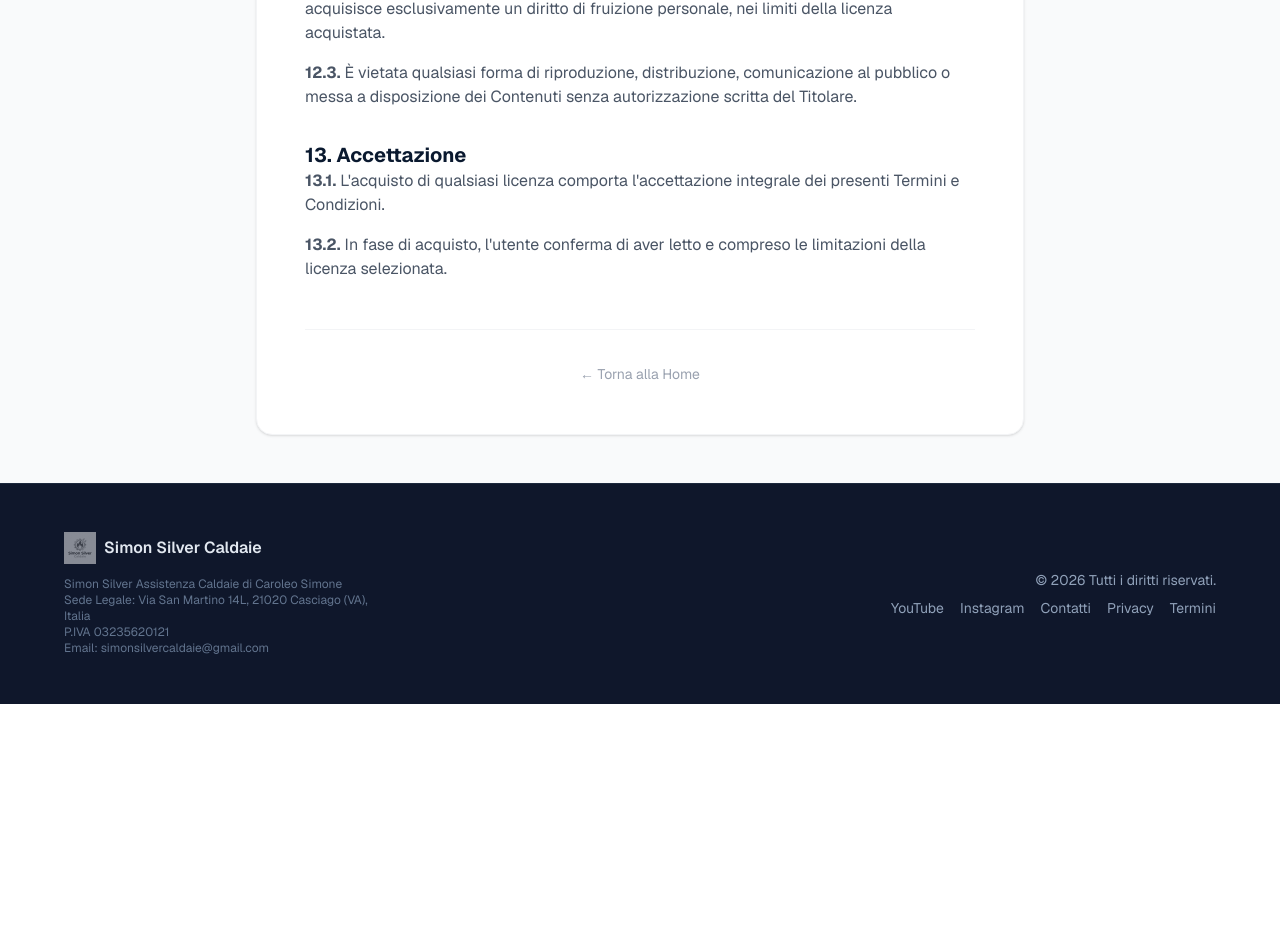
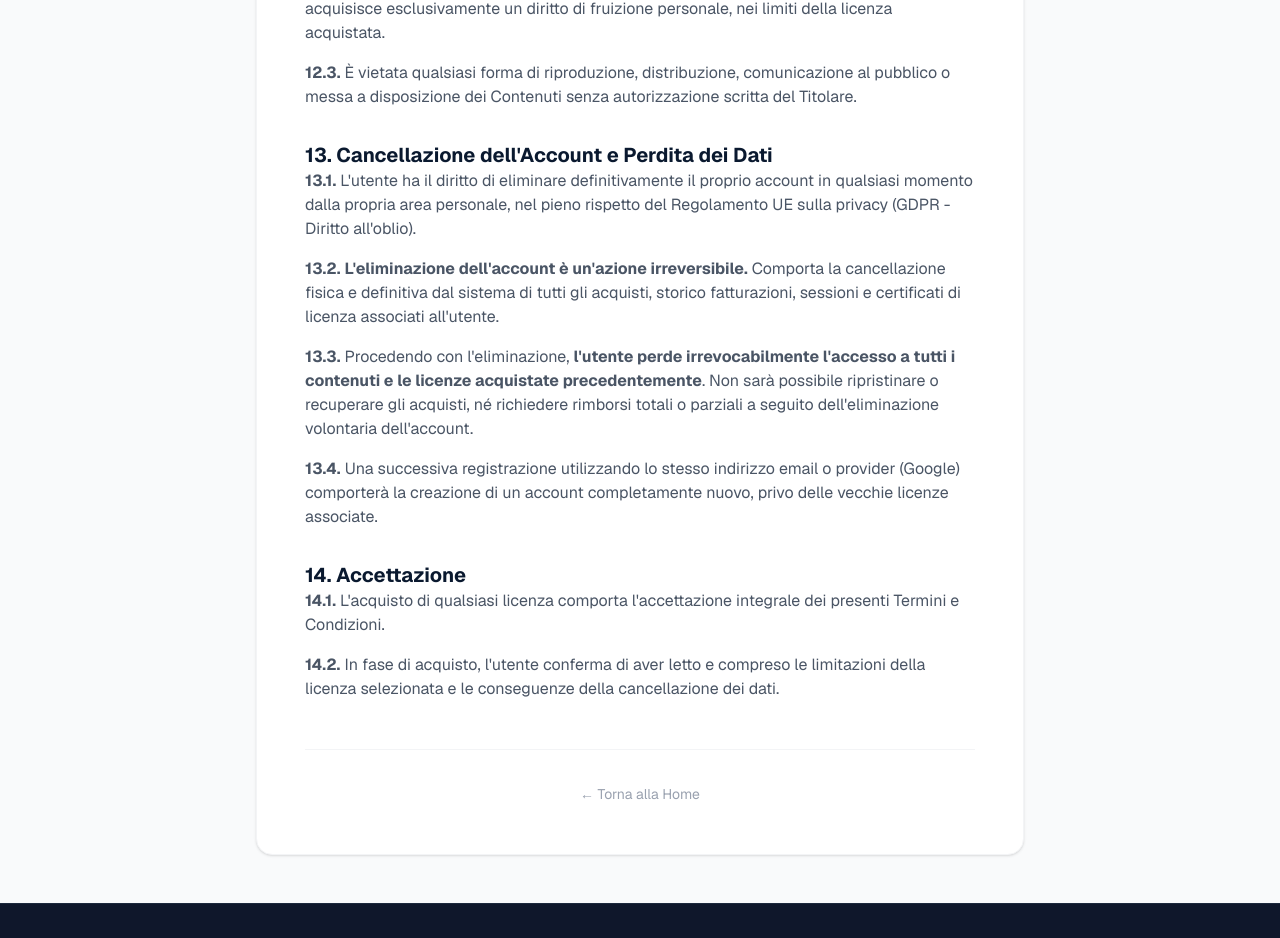
Before and after one commit to simonsilvercaldaie/sito-caldaie, a Next.js app: page /termini in a window 1280 px wide. Shown: the part 3772-4710 px from the top of the page. Before the commit the page ends 4476 px from the top, so only its background shows below. Built offline with nearby package versions, Linux system fonts and the light colour scheme.

Commit message:
docs: add account deletion policy to terms of use and legal texts

```diff
--- a/app/termini/page.tsx
+++ b/app/termini/page.tsx
@@ -163,9 +163,17 @@ export default function TerminiPage() {
                         </section>
 
                         <section>
-                            <h2 className="text-xl font-bold text-primary">13. Accettazione</h2>
-                            <p><strong>13.1.</strong> L'acquisto di qualsiasi licenza comporta l'accettazione integrale dei presenti Termini e Condizioni.</p>
-                            <p className="mt-4"><strong>13.2.</strong> In fase di acquisto, l'utente conferma di aver letto e compreso le limitazioni della licenza selezionata.</p>
+                            <h2 className="text-xl font-bold text-primary">13. Cancellazione dell'Account e Perdita dei Dati</h2>
+                            <p><strong>13.1.</strong> L'utente ha il diritto di eliminare definitivamente il proprio account in qualsiasi momento dalla propria area personale, nel pieno rispetto del Regolamento UE sulla privacy (GDPR - Diritto all'oblio).</p>
+                            <p className="mt-4"><strong>13.2.</strong> <strong>L'eliminazione dell'account è un'azione irreversibile.</strong> Comporta la cancellazione fisica e definitiva dal sistema di tutti gli acquisti, storico fatturazioni, sessioni e certificati di licenza associati all'utente.</p>
+                            <p className="mt-4"><strong>13.3.</strong> Procedendo con l'eliminazione, <strong>l'utente perde irrevocabilmente l'accesso a tutti i contenuti e le licenze acquistate precedentemente</strong>. Non sarà possibile ripristinare o recuperare gli acquisti, né richiedere rimborsi totali o parziali a seguito dell'eliminazione volontaria dell'account.</p>
+                            <p className="mt-4"><strong>13.4.</strong> Una successiva registrazione utilizzando lo stesso indirizzo email o provider (Google) comporterà la creazione di un account completamente nuovo, privo delle vecchie licenze associate.</p>
+                        </section>
+
+                        <section>
+                            <h2 className="text-xl font-bold text-primary">14. Accettazione</h2>
+                            <p><strong>14.1.</strong> L'acquisto di qualsiasi licenza comporta l'accettazione integrale dei presenti Termini e Condizioni.</p>
+                            <p className="mt-4"><strong>14.2.</strong> In fase di acquisto, l'utente conferma di aver letto e compreso le limitazioni della licenza selezionata e le conseguenze della cancellazione dei dati.</p>
                         </section>
 
                     </div>
--- a/lib/legalTexts.ts
+++ b/lib/legalTexts.ts
@@ -24,6 +24,9 @@ La Licenza Formazione (Scuola) è riservata a istituti scolastici, centri di for
 
 **Tracciabilità**
 I contenuti video includono una filigrana dinamica (email dell'utente e ID ordine) a scopo di deterrenza e tracciabilità. Questo sistema non costituisce un DRM proprietario, ma uno standard di sicurezza orientato alla protezione dei contenuti.
+
+**Cancellazione Account**
+L'eliminazione volontaria dell'account comporta la cancellazione fisica di tutti i dati, inclusi gli acquisti, per rispettare il diritto all'oblio (GDPR). Cancellando l'account, perdi irreversibilmente l'accesso alle licenze senza alcun diritto di rimborso. Una nuova registrazione genererà un account vuoto.
 
 **Violazioni**
 In caso di utilizzi non conformi ai Termini d'Uso, la licenza potrà essere sospesa o revocata.
```
